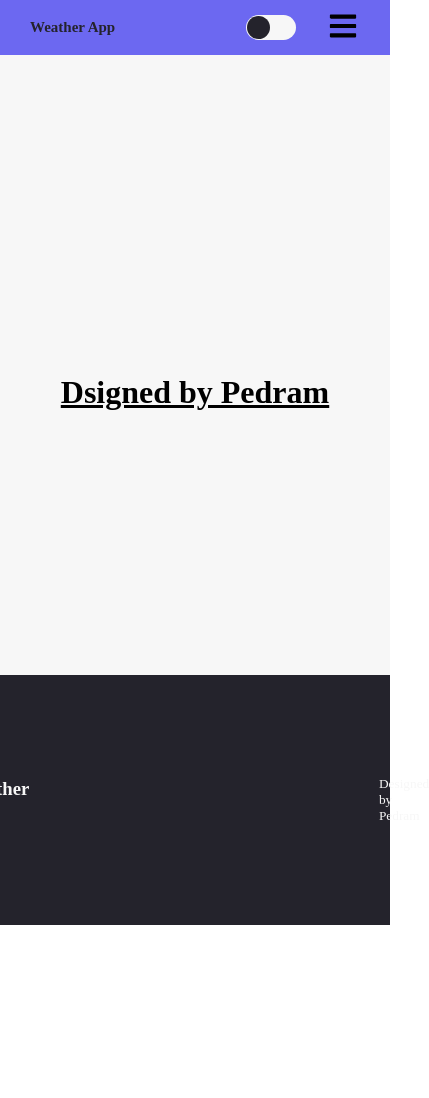
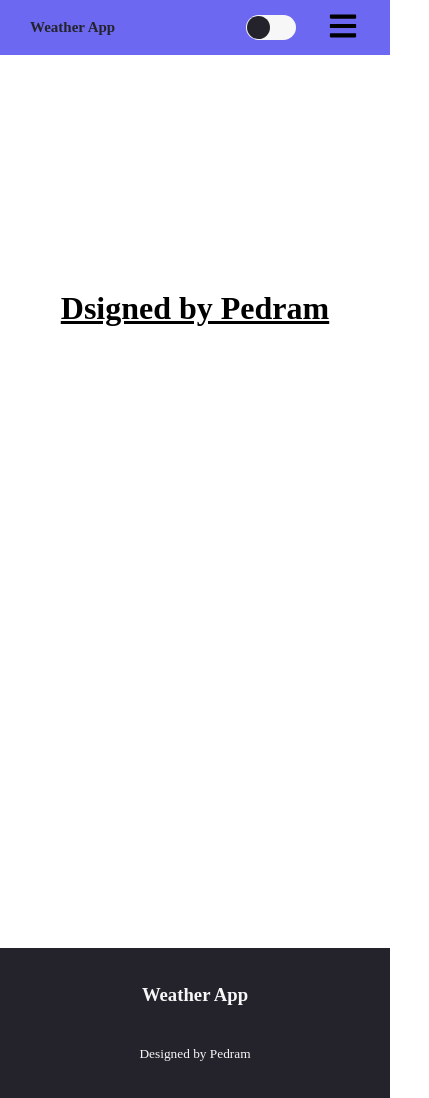
Before and after one commit to pedramro/Simple-weather-app, a React (Create React App) app: page /about in a window 390 px wide. Shown: the whole page, 429 px wide, since content can reach past the window. Before the commit the page ends 925 px from the top, so only its background shows below. Built offline with nearby package versions, Linux system fonts and the light colour scheme.

Commit message:
main and footer responsived but not complete

```diff
--- a/src/App.js
+++ b/src/App.js
@@ -51,8 +51,8 @@ function App(props){
           <Route path='/contact' element={<Contact />} />
           <Route path='/about' element={<About />} />
         </Routes>
+        <Footer />
     </div>
-        <Footer />
     </BrowserRouter>
   );
 }
--- a/src/components/styles/_card.scss
+++ b/src/components/styles/_card.scss
@@ -5,6 +5,9 @@
 
 .error-msg, .first-text{
     margin-top: 150px;
+    @include tablet {
+        font-size: 20px;
+    }
     @include mobile {
         margin-top: 80px;
         font-size: 15px;
--- a/src/components/styles/_footer.scss
+++ b/src/components/styles/_footer.scss
@@ -4,11 +4,24 @@
 .footer{
     width: 100%;
     background-color: $black;
-    height: 250px;
+    height: 210px;
+    margin-top: 30px;
     display: flex;
-    flex-wrap: wrap;
     justify-content: center;
     align-items: center;
+    position: relative;
+    top: 100%;
+    transform: translateY(-100%);
+    @include tablet {
+        height: 150px;
+        top: 100%;
+        transform: translateY(-100%);
+    }
+    @include mobile {
+        height: 150px;
+        top: 100%;
+        transform: translateY(-100%);
+    }
     &-container{
         display: flex;
         justify-content: space-around;
@@ -19,5 +32,12 @@
             color: $yellow;
             cursor: default;
         }
+        @include tablet {
+            gap: 200px;
+        }
+        @include mobile {
+            flex-direction: column;
+            gap: 40px;
+        }
     }
 }
--- a/src/components/styles/styles.css
+++ b/src/components/styles/styles.css
@@ -304,18 +304,39 @@
 .footer {
   width: 100%;
   background-color: #24232c;
-  height: 250px;
+  height: 210px;
+  margin-top: 30px;
   display: -webkit-box;
   display: -ms-flexbox;
   display: flex;
-  -ms-flex-wrap: wrap;
-      flex-wrap: wrap;
   -webkit-box-pack: center;
       -ms-flex-pack: center;
           justify-content: center;
   -webkit-box-align: center;
       -ms-flex-align: center;
           align-items: center;
+  position: relative;
+  top: 100%;
+  -webkit-transform: translateY(-100%);
+          transform: translateY(-100%);
+}
+
+@media screen and (max-width: 768px) {
+  .footer {
+    height: 150px;
+    top: 100%;
+    -webkit-transform: translateY(-100%);
+            transform: translateY(-100%);
+  }
+}
+
+@media screen and (max-width: 479px) {
+  .footer {
+    height: 150px;
+    top: 100%;
+    -webkit-transform: translateY(-100%);
+            transform: translateY(-100%);
+  }
 }
 
 .footer-container {
@@ -334,6 +355,22 @@
 .footer-container h3:hover, .footer-container small:hover {
   color: #f5ef9f;
   cursor: default;
+}
+
+@media screen and (max-width: 768px) {
+  .footer-container {
+    gap: 200px;
+  }
+}
+
+@media screen and (max-width: 479px) {
+  .footer-container {
+    -webkit-box-orient: vertical;
+    -webkit-box-direction: normal;
+        -ms-flex-direction: column;
+            flex-direction: column;
+    gap: 40px;
+  }
 }
 
 .contact {
@@ -394,6 +431,12 @@
   margin-top: 150px;
 }
 
+@media screen and (max-width: 768px) {
+  .error-msg, .first-text {
+    font-size: 20px;
+  }
+}
+
 @media screen and (max-width: 479px) {
   .error-msg, .first-text {
     margin-top: 80px;
@@ -409,8 +452,19 @@
 
 .App {
   width: 100%;
-  height: 80vh;
-  background-color: #f7f7f7;
+  height: 100vh;
+}
+
+@media screen and (max-width: 768px) {
+  .App {
+    height: 60vh;
+  }
+}
+
+@media screen and (max-width: 479px) {
+  .App {
+    height: 100;
+  }
 }
 
 .App.night {
--- a/src/components/styles/styles.scss
+++ b/src/components/styles/styles.scss
@@ -12,8 +12,13 @@
 }
 .App{
     width: 100%;
-    height: 80vh;
-    background-color: $light;
+    height: 100vh;
+    @include tablet {
+        height: 60vh;
+    }
+    @include mobile {
+        height: floor($number: 100);
+    }
     &.night{
         background-color: rgb(59, 58, 58);
         color: white;
```
Also changed, not shown: 1 other file (tests, documents, lock files or other folders).
